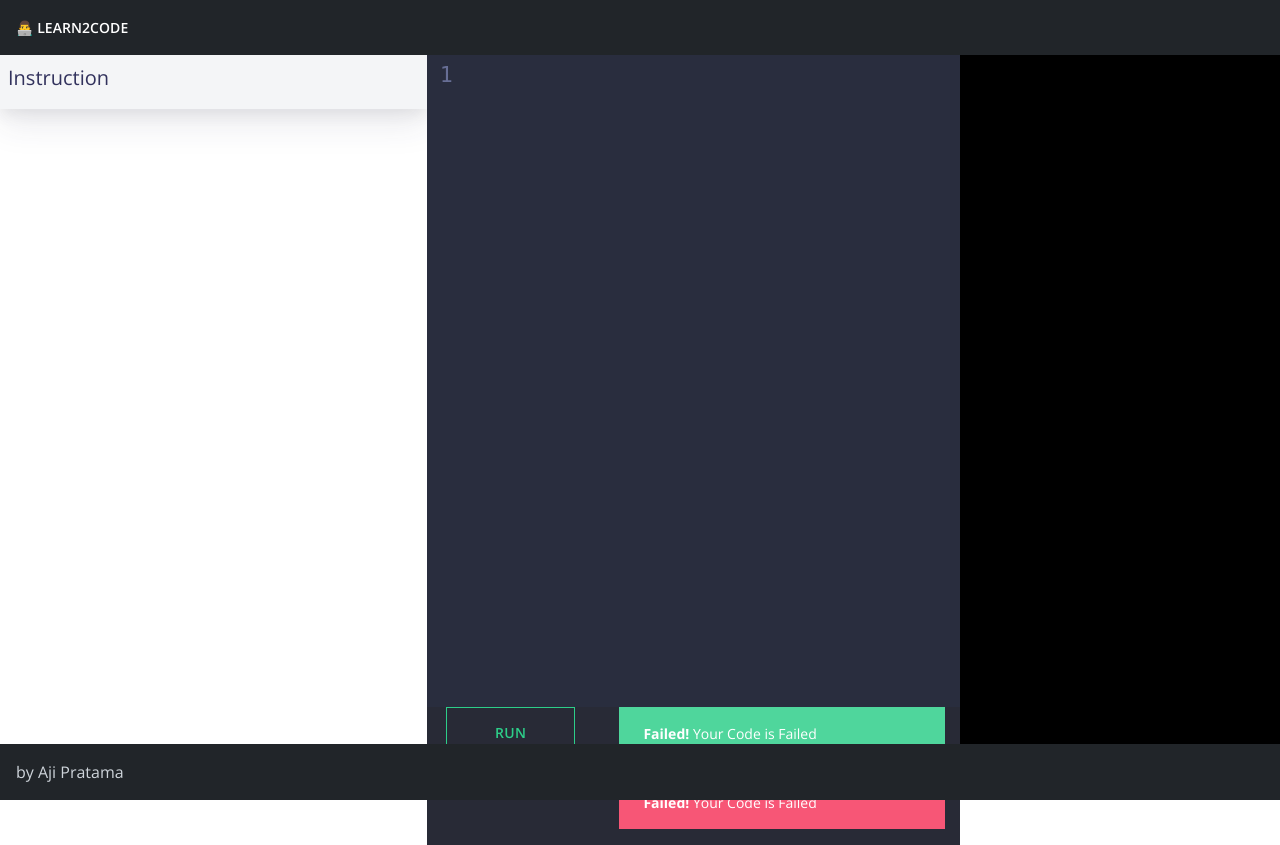
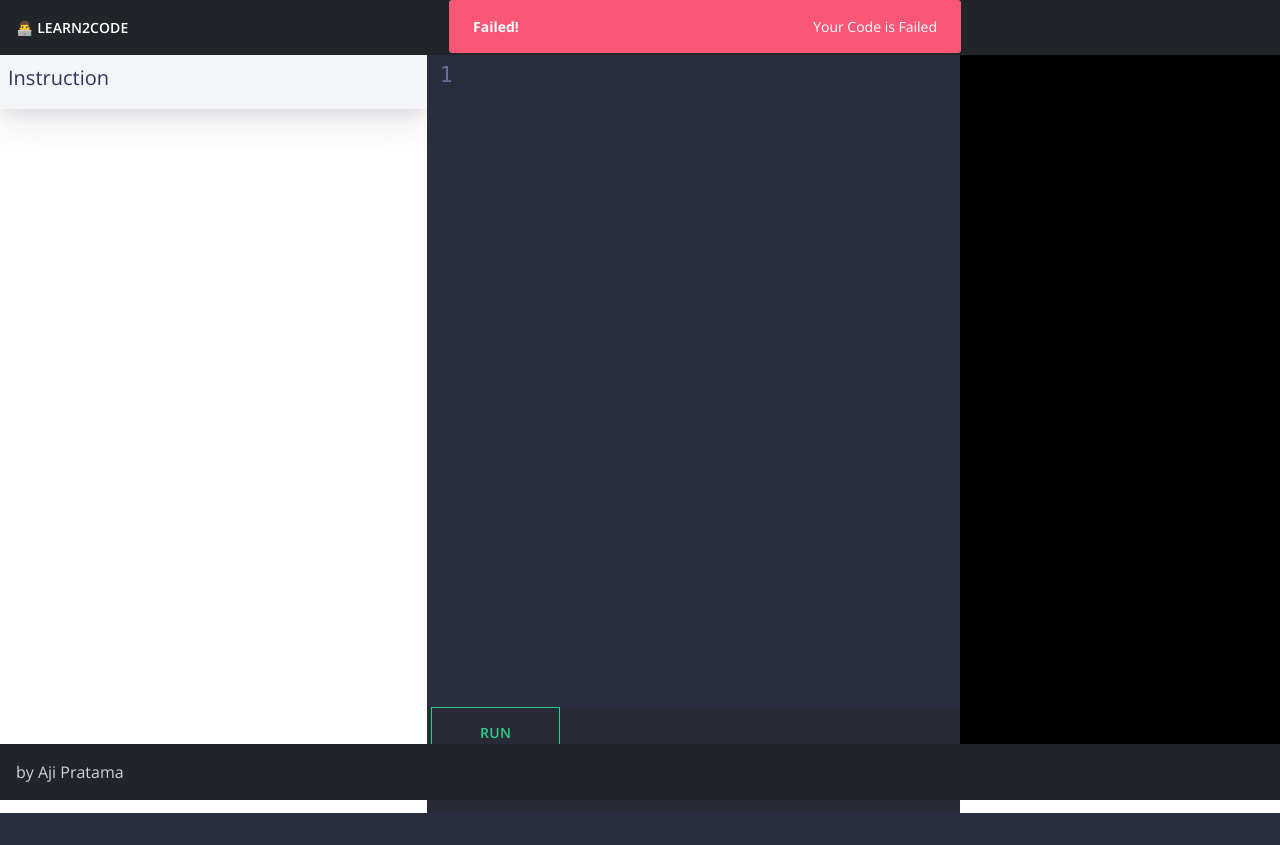
Before and after one commit to aji-pratama/learn2code.js, a Django app: template templates/lesson.html in a window 1280 px wide. After the commit the page ends 813 px from the top, so only its background shows below. Run offline with Django 3.2, Linux system fonts and the light colour scheme; the template is opened without the code that fills it, so the values that code supplies are empty; some libraries are stand-ins or nearby versions.

Commit message:
Fixing style notification submissions

```diff
--- a/templates/lesson.html
+++ b/templates/lesson.html
@@ -5,6 +5,9 @@
 <link rel="stylesheet" href="{{ STATIC_URL }}/codemirror/lib/codemirror.css">
 <link rel="stylesheet" href="{{ STATIC_URL }}/codemirror/theme/material-palenight.css">
 <style type="text/css">
+    textarea {
+    resize: none;
+    }
     .CodeMirror {
         height: 81.5vh;
         width: 100%;
@@ -29,6 +32,19 @@
         height: 88vh;
         border: none;
     }
+    .notification {
+        z-index: 999999999;
+        display: flex;
+        justify-content: space-between;
+        align-items: center;
+        position: fixed;
+        top: 0rem;
+        width: 40%;
+        left: 130px;
+        right: 0;
+        margin-left: auto;
+        margin-right: auto;
+    }
 </style>
 {% endblock extra_styles %}
 
@@ -36,6 +52,16 @@
 {% block content %}
 <section id="id-lesson">
     <div class="container-fluid">
+
+        <!-- Notification code success-->
+        <div class="notification alert alert-success alert-dismissible fade show " role="alert">
+            <strong>Failed!</strong> Your Code is Failed
+        </div>
+        <!-- Notification code failed-->
+        <div class="notification alert alert-danger alert-dismissible fade show " role="alert">
+            <strong>Failed!</strong> Your Code is Failed
+        </div>
+
         <div class="row">
             <div class="col-md-4 p-0">
                 <div class="navbar bg-secondary p-2 shadow">
@@ -47,23 +73,7 @@
             </div>
             <div class="col-md-5 p-0 section-codeeditor">
                 <textarea id="id-code-editor" height="1000px" v-model="answerCode"></textarea>
-                <div class="container-fluid">
-                <div class="row">
-                    <div class="col-md-4">
-                        <button v-on:click="submitAnswer()" class="btn btn-outline-success btn-lg border-1 rounded-0 ml-1 px-5"> RUN </button>
-                    </div>
-                    <div class="col-md-8">
-                        <!--Code success-->
-                        <div class="alert alert-success alert-dismissible fade show rounded-0 w-100" role="alert">
-                            <strong>Failed!</strong> Your Code is Failed
-                        </div>
-                        <!--Code failed-->
-                        <div class="alert alert-danger alert-dismissible fade show rounded-0 w-100" role="alert">
-                            <strong>Failed!</strong> Your Code is Failed
-                        </div>
-                    </div>
-                </div>
-                </div>
+                <button v-on:click="submitAnswer()" class="btn btn-outline-success btn-lg border-1 rounded-0 ml-1 px-5"> RUN </button>
             </div>
             <div class="col-md-3 p-0">
                 <textarea class="section-console" disabled>[% data.output %]</textarea>
```
